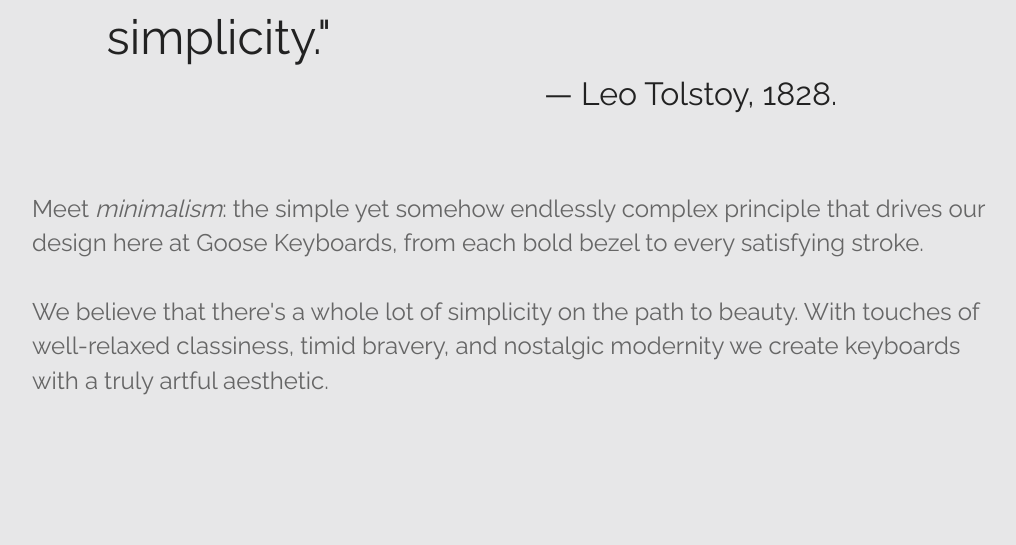
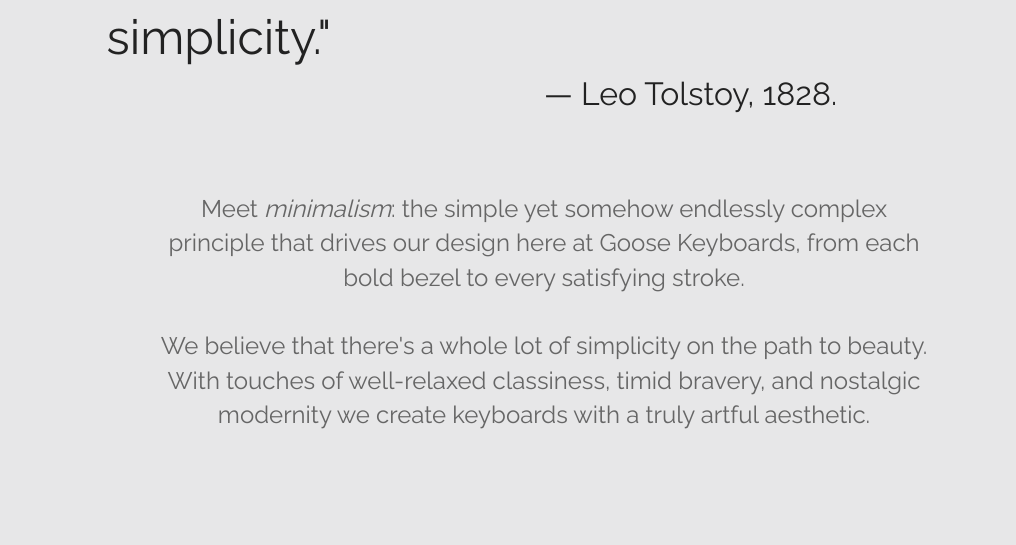
Before and after one commit to bauersmatthew/goosekbd-site, a PHP site: page /philosophy.html in a window 1280 px wide. Shown: the part 345-890 px from the top of the page, without its empty margins (96-1112 px from the left). Run offline with PHP 8.4, Linux system fonts and the light colour scheme; some libraries are stand-ins or nearby versions.

Commit message:
center, increase margins for philosophy

```diff
--- a/css/philosophy.css
+++ b/css/philosophy.css
@@ -9,3 +9,8 @@
     padding-left: 50%;
     padding-bottom: 75px;
 }
+#philosophy-text
+{
+    padding-left: 20%;
+    padding-right: 20%;
+}
--- a/css/site.css
+++ b/css/site.css
@@ -32,7 +32,7 @@ h6
 }
 .text-centered
 {
-    text-align: center;
+    text-align: center !important;
 }
 .textwall
 {
--- a/philosophy.html
+++ b/philosophy.html
@@ -59,7 +59,7 @@
     </div>
 
     <!-- TEXT -->
-    <div class="col-md-12 textwall endbuf">
+    <div class="col-md-12 textwall text-centered endbuf" id="philosophy-text">
         Meet <i>minimalism</i>: the simple yet somehow endlessly complex principle
         that drives our design here at Goose Keyboards, from each bold bezel
         to every satisfying stroke.
```
